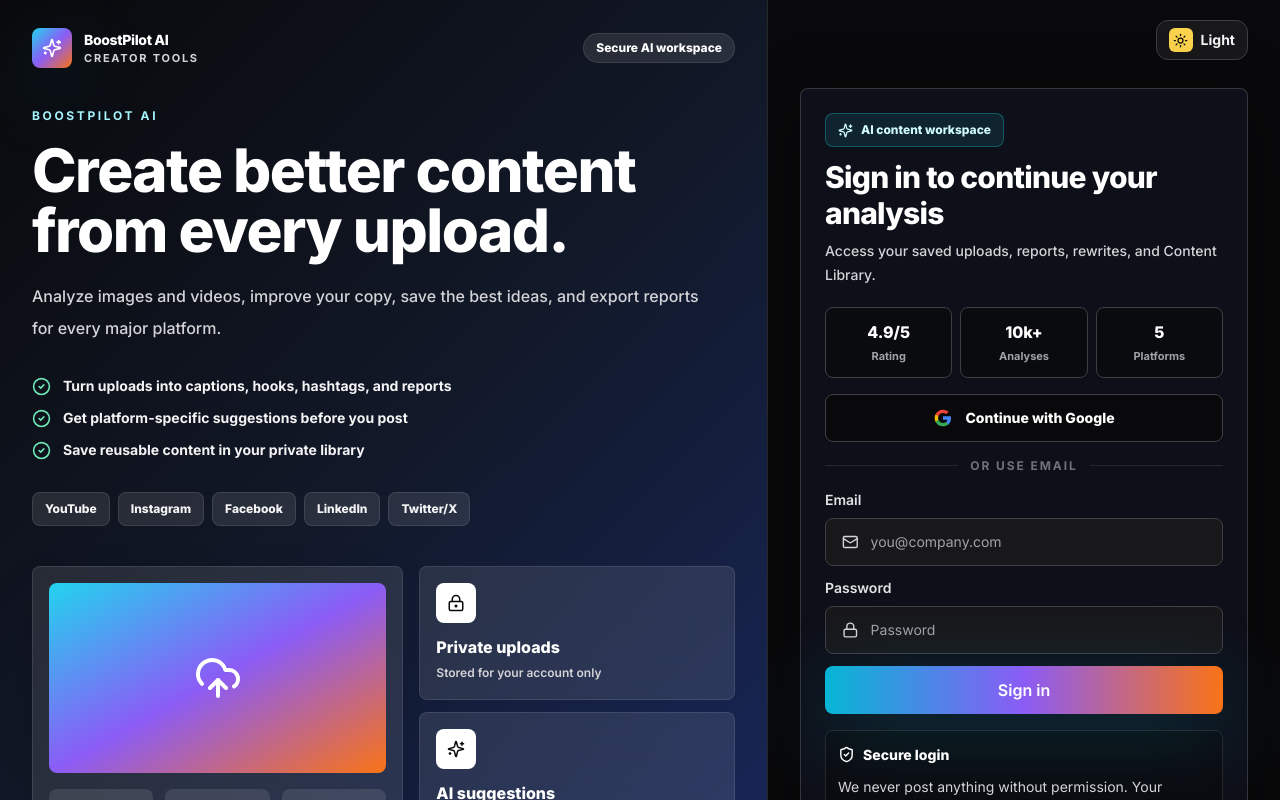
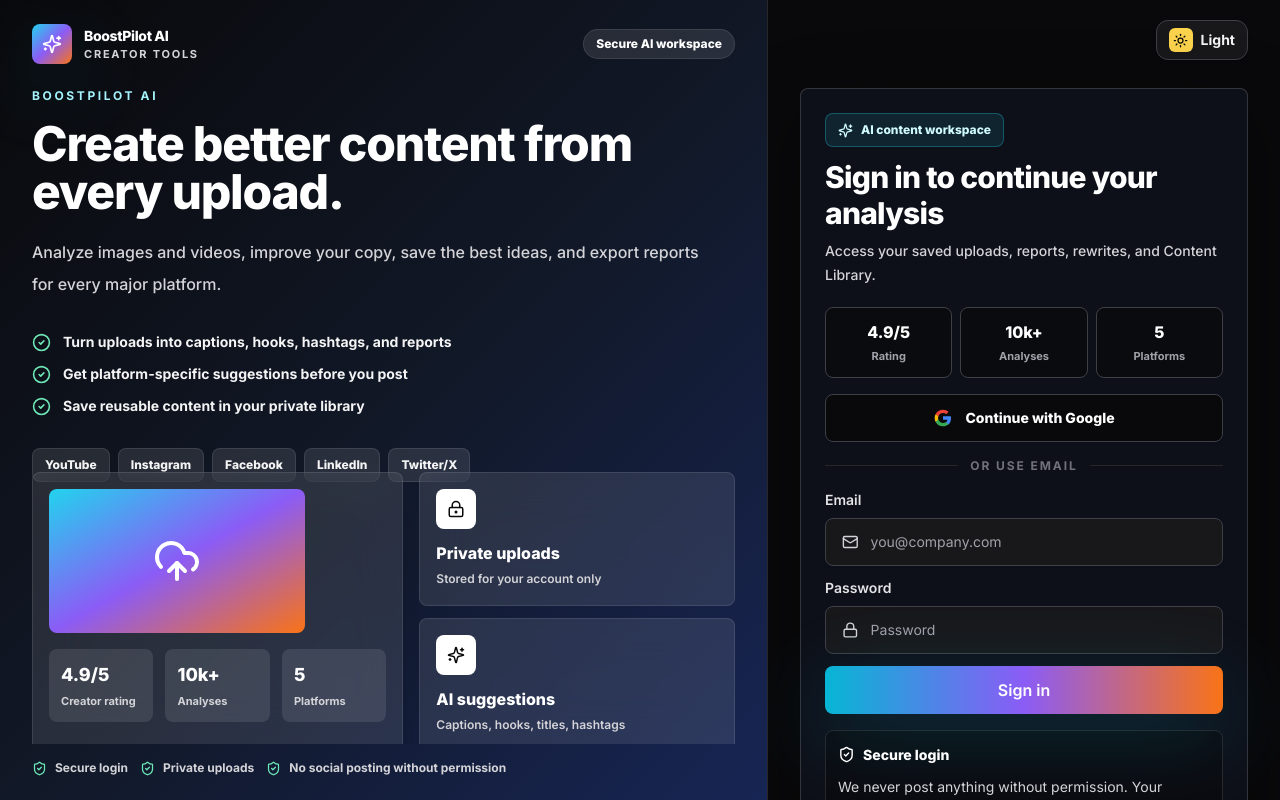
Before and after one commit to adityamishra52/Boostpilotai, a React (Vite) app: page /login in a window 1280 px wide. Built offline with nearby package versions, Linux system fonts and the light colour scheme; no server answers.

Commit message:
make user friendly

```diff
--- a/src/layouts/AuthLayout.jsx
+++ b/src/layouts/AuthLayout.jsx
@@ -20,9 +20,9 @@ const featureCards = [
 
 const AuthLayout = () => {
   return (
-    <main className="min-h-screen bg-cloud text-zinc-950 dark:bg-zinc-950 dark:text-white">
+    <main className="min-h-screen overflow-x-hidden bg-cloud text-zinc-950 dark:bg-zinc-950 dark:text-white lg:h-screen lg:overflow-hidden">
       <div className="grid min-h-screen lg:h-screen lg:grid-cols-[minmax(0,3fr)_minmax(420px,2fr)] lg:overflow-hidden">
-        <section className="relative hidden overflow-hidden border-r border-zinc-200 bg-[linear-gradient(135deg,#09090b_0%,#111827_52%,#172554_100%)] px-8 py-7 text-white dark:border-zinc-800 lg:flex lg:flex-col">
+        <section className="relative hidden min-h-0 overflow-hidden border-r border-zinc-200 bg-[linear-gradient(135deg,#09090b_0%,#111827_52%,#172554_100%)] px-8 py-6 text-white dark:border-zinc-800 lg:flex lg:h-screen lg:flex-col">
           <div className="relative z-10 flex items-center justify-between">
             <Logo inverse />
             <div className="rounded-full border border-white/10 bg-white/10 px-3 py-1.5 text-xs font-extrabold text-white">
@@ -30,12 +30,12 @@ const AuthLayout = () => {
             </div>
           </div>
 
-          <div className="relative z-10 grid flex-1 items-center py-10">
+          <div className="relative z-10 grid min-h-0 flex-1 items-center py-6">
             <div className="max-w-3xl">
               <p className="text-xs font-bold uppercase tracking-[0.22em] text-brand-200">
                 BoostPilot AI
               </p>
-              <h1 className="mt-4 max-w-3xl text-5xl font-extrabold leading-tight tracking-tight xl:text-6xl">
+              <h1 className="mt-4 max-w-3xl text-4xl font-extrabold leading-tight tracking-tight xl:text-5xl">
                 Create better content from every upload.
               </h1>
               <p className="mt-5 max-w-2xl text-base font-medium leading-8 text-zinc-300">
@@ -61,9 +61,9 @@ const AuthLayout = () => {
             </div>
           </div>
 
-          <div className="relative z-10 grid gap-4 xl:grid-cols-[1fr_0.85fr]">
+          <div className="relative z-10 grid max-h-[34vh] shrink-0 gap-4 overflow-hidden xl:grid-cols-[1fr_0.85fr]">
             <div className="rounded-lg border border-white/10 bg-white/10 p-4 shadow-2xl backdrop-blur-xl">
-              <div className="grid aspect-[16/9] place-items-center rounded-lg bg-gradient-to-br from-brand-400 via-signal to-coral">
+              <div className="grid aspect-[16/9] max-h-36 place-items-center rounded-lg bg-gradient-to-br from-brand-400 via-signal to-coral">
                 <UploadCloud size={48} />
               </div>
               <div className="mt-4 grid grid-cols-3 gap-3">
@@ -92,7 +92,7 @@ const AuthLayout = () => {
             </div>
           </div>
 
-          <div className="relative z-10 mt-6 flex flex-wrap gap-3 text-xs font-bold text-zinc-300">
+          <div className="relative z-10 mt-4 flex shrink-0 flex-wrap gap-3 text-xs font-bold text-zinc-300">
             {["Secure login", "Private uploads", "No social posting without permission"].map((item) => (
               <span className="inline-flex items-center gap-2" key={item}>
                 <ShieldCheck size={15} className="text-emerald-300" />
```
